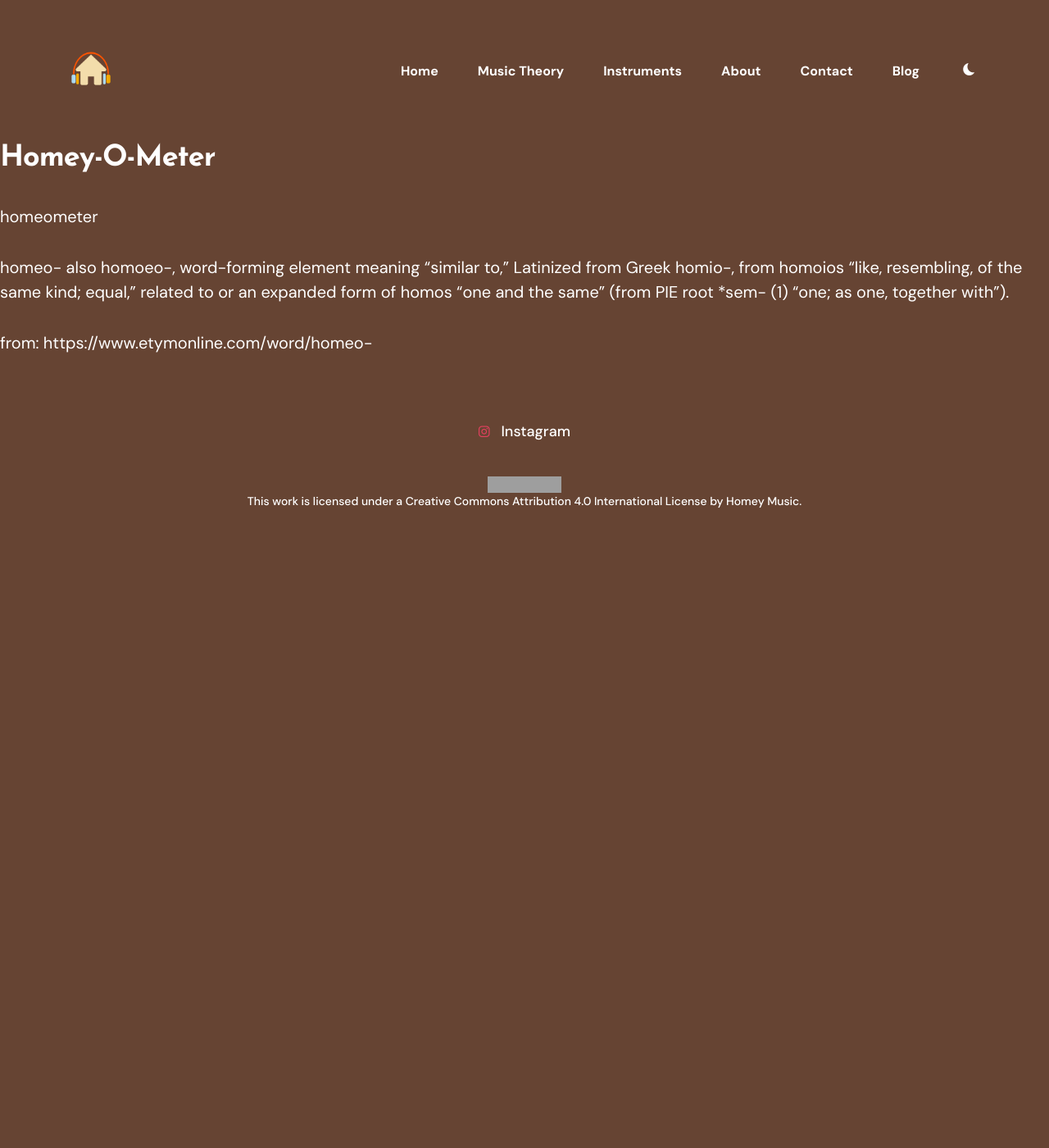
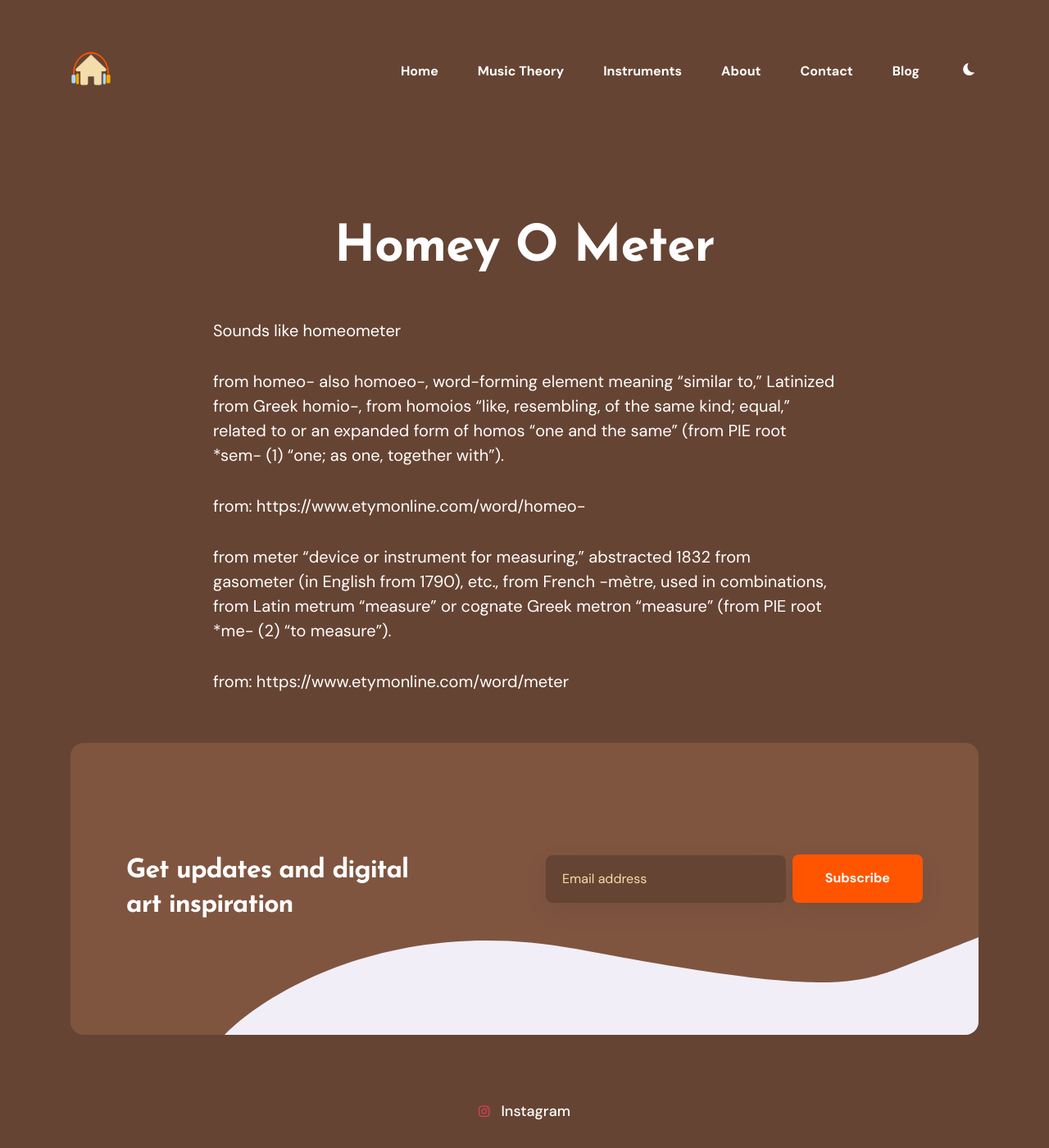
Before and after one commit to homeymusic/homeymusic.github.io, a Jekyll site: the page built from _instruments/homey-o-meter.md, in a window 1280 px wide and 1400 px high. Shown: the whole window at 82% size. Built offline with Jekyll 4.4.1, drawn with Linux system fonts in a browser that asks for light colours; nearby versions of some CDN libraries; grey boxes are pictures that could not be loaded.

Commit message:
changed layout for instruments and added meter etymology

```diff
--- a/_instruments/homey-o-meter.md
+++ b/_instruments/homey-o-meter.md
@@ -1,13 +1,18 @@
 ---
-name: Homey-O-Meter
-layout: default
+name: "Homey-O-Meter"
+layout: page
 description: Allows you to see the consonance and quality of chords and scales so that you can explore ideas while making music.
 ---
-# Homey-O-Meter
 
-homeometer
+Sounds like homeometer
 
-homeo-
+from homeo-
 also homoeo-, word-forming element meaning "similar to," Latinized from Greek homio-, from homoios "like, resembling, of the same kind; equal," related to or an expanded form of homos "one and the same" (from PIE root *sem- (1) "one; as one, together with").
 
 from: https://www.etymonline.com/word/homeo-
+
+
+from meter
+"device or instrument for measuring," abstracted 1832 from gasometer (in English from 1790), etc., from French -mètre, used in combinations, from Latin metrum "measure" or cognate Greek metron "measure" (from PIE root *me- (2) "to measure").
+
+from: https://www.etymonline.com/word/meter
--- a/_pages/instruments.html
+++ b/_pages/instruments.html
@@ -1,6 +1,6 @@
 ---
 title: "A list of instruments"
-layout: default
+layout: page
 ---
 
 {% for instrument in site.instruments %}
```
Also changed, not shown: _instruments/homey-pad.md (+1 -1 lines).
